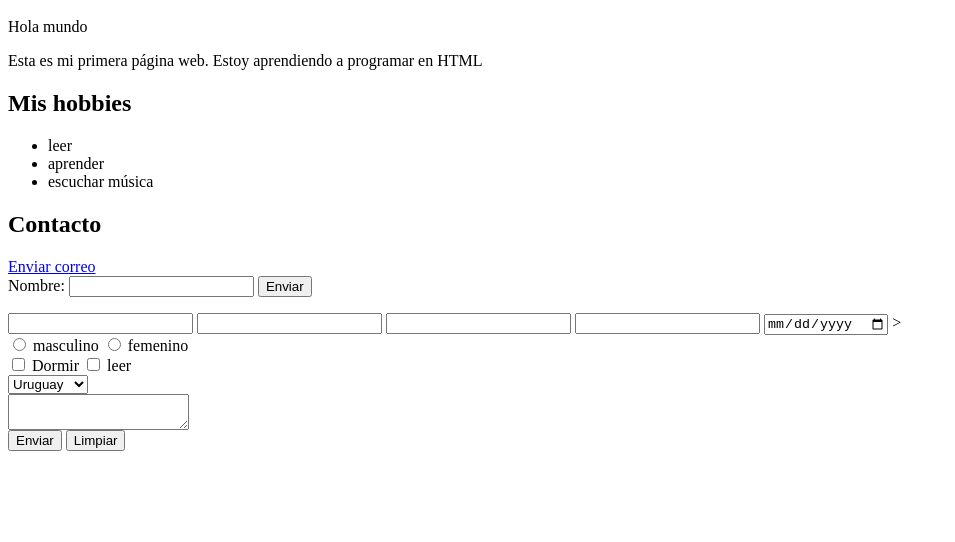
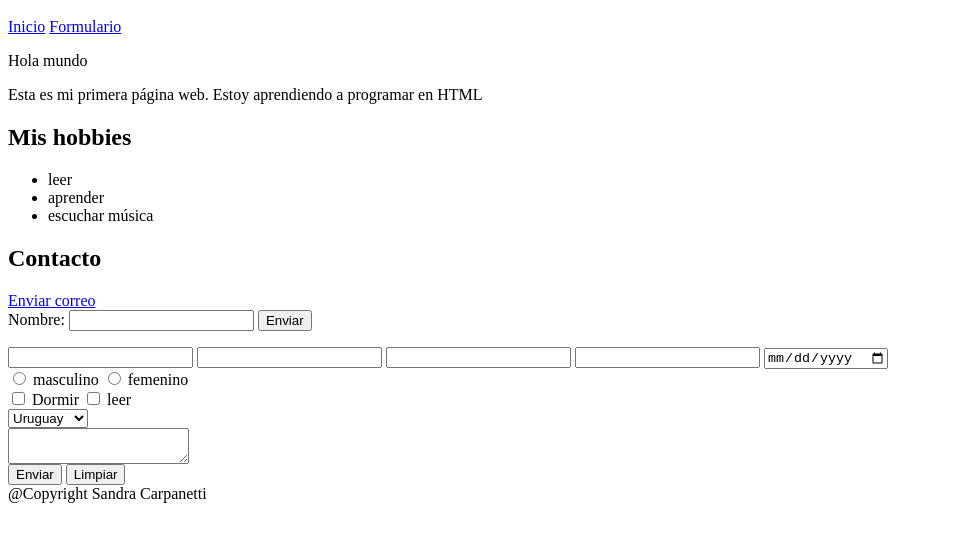
Before and after one commit to carpanettisandra/Mi-primera-p-gina-web, a plain HTML site: page index.htm in a window 1280 px wide. Shown: the part 48-590 px from the top of the page, without its empty margins (0-955 px from the left). Drawn offline with Linux system fonts and the light colour scheme.

Commit message:
formulario

```diff
--- a/index.htm
+++ b/index.htm
@@ -6,8 +6,17 @@
     <title>Mi primera página</title>
   </head>
   <body>
-    <h1>Mi primera página web</h1>
-    <p>Hola mundo</p>
+    <header>
+      <h1>Mi primera página web</h1>
+    </header>
+
+    <nav>
+     <a href="/">Inicio</a>
+      <a href="formulario.htm">Formulario</a>
+      <a href="posiciones.htm"></a>
+    </nav>
+<main>
+ <p>Hola mundo</p>
     <p>Esta es mi primera página web. Estoy aprendiendo a programar en HTML</p>
 
     <h2>Mis hobbies</h2>
@@ -26,26 +35,34 @@
       <button type="submit">Enviar</button>
     </form>
 <div class="container">
-    <input type="text" name="usuario" />
+  <section>
+<input type="text" name="usuario" />
     <input type="password" name="password" />
     <input type="email" name="correo" />
     <input type="number" name="edad" />
     <input type="date" name="fecha" />
 
-></div>
+  </section>
+</div>
+
 <div class="container">
+  <section>
 <input type="radio" name="genero" value="masculino" />
     masculino
     <input type="radio" name="genero" value="femenino" />
     femenino
+
+  </section>
+
 </div>
 
-
     <div class="container">
-    <input type="checkbox" name="hobby" value="Dormir" />
+      <section>
+<input type="checkbox" name="hobby" value="Dormir" />
     Dormir
     <input type="checkbox" name="hobby" value="leer" />
     leer
+</section>
 </div>
 
    <div class="container">
@@ -65,5 +82,8 @@
     </div>
 
     </form>
+
+</main>
+ <FOoter>@Copyright Sandra Carpanetti</FOoter>
   </body>
 </html>
```
